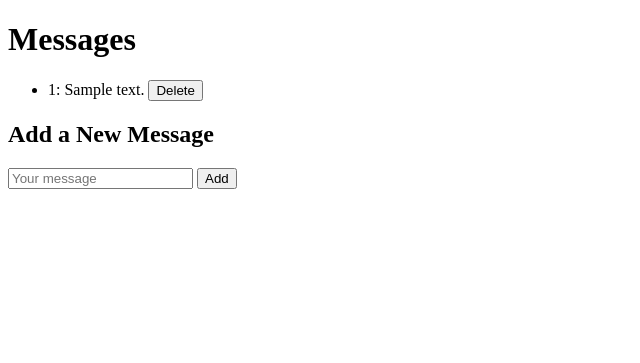
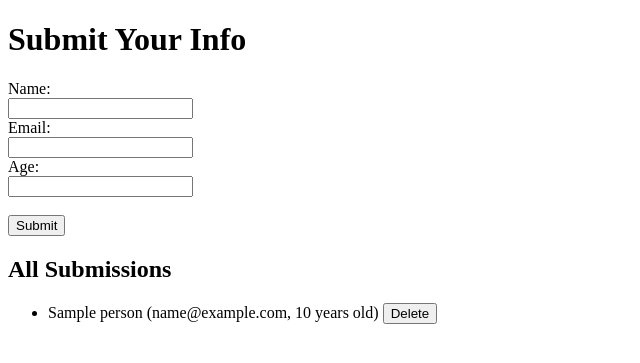
Before and after one commit to ashrafhashashx/flask-template, a Flask app: page / in a window 1280 px wide. Shown: the top 363 px of the page, without its empty margins (0-640 px from the left). Run offline with Flask 3, Linux system fonts and the light colour scheme; tables that the repository leaves empty hold one stand-in row (values such as "Sample post").

Commit message:
testing personal info form

```diff
--- a/app.py
+++ b/app.py
@@ -1,7 +1,12 @@
 # Import necessary modules
+from json import dumps, dump
+from pathlib import Path
+
 from flask import Flask, request, render_template  # Flask for building web routes, request for reading URL parameters
 from flask_sqlalchemy import SQLAlchemy   # SQLAlchemy is a database toolkit for Python
 import os                                 # Used to access environment variables like the database URL
+
+OUTPUT_PATH = Path('OUTPUT')
 
 # Create the Flask application
 app = Flask(__name__)
@@ -16,44 +21,44 @@ app.config['SQLALCHEMY_TRACK_MODIFICATIONS'] = False
 db = SQLAlchemy(app)
 
 # Define a model (table) for storing messages in the database
-class Message(db.Model):
-    id = db.Column(db.Integer, primary_key=True)        # Unique ID for each message (auto-increment)
-    text = db.Column(db.String(100), nullable=False)    # Text of the message (required field)
-
-# # Route for the home page: shows all messages in the database
-# @app.route("/")
-# def home():
-#     messages = Message.query.all()  # Fetch all messages
-#     return "<br>".join([f"{m.id}: {m.text}" for m in messages])  # Show messages as simple HTML
-#
-# # Route to add a new message: /add?text=YourMessage
-# @app.route("/add")
-# def add_message():
-#     text = request.args.get("text", "Hello from Flask!")  # Get message text from URL parameter
-#     msg = Message(text=text)                              # Create new Message object
-#     db.session.add(msg)                                   # Add it to the session
-#     db.session.commit()                                   # Save it to the database
-#     return f"Added: {msg.text}"                           # Confirmation
+class Person(db.Model):
+    id = db.Column(db.Integer, primary_key=True)
+    name = db.Column(db.String(100), nullable=False)
+    email = db.Column(db.String(100), nullable=False)
+    age = db.Column(db.Integer, nullable=False)
 
 @app.route("/", methods=["GET"])
 def home():
-    messages = Message.query.all()
-    return render_template("home.html", messages=messages)
+    people = Person.query.all()
+    return render_template("home.html", people=people)
 
 @app.route("/add", methods=["POST"])
-def add_message():
-    text = request.form.get("text")
-    msg = Message(text=text)
-    db.session.add(msg)
+def add_person():
+    # Create a dictionary from form data
+    data = {
+        "name": request.form.get("name"),
+        "email": request.form.get("email"),
+        "age": int(request.form.get("age"))
+    }
+
+    # Save it locally
+    with open('test.json', 'w') as f:
+        dump(data, f, indent=4)
+
+    # Save it to the database
+    person = Person(**data)
+    db.session.add(person)
     db.session.commit()
-    return "Message added! <a href='/'>Go back</a>"
+
+    return "Person added! <a href='/'>Go back</a>"
 
 @app.route("/delete/<int:msg_id>", methods=["POST"])
 def delete_message(msg_id):
-    msg = Message.query.get_or_404(msg_id)
-    db.session.delete(msg)
+    person = Person.query.get_or_404(msg_id)
+    db.session.delete(person)
     db.session.commit()
-    return "Message deleted! <a href='/'>Go back</a>"
+    return "Person deleted! <a href='/'>Go back</a>"
+
 
 
 # Create the database tables (only runs if they don't exist yet)
--- a/templates/home.html
+++ b/templates/home.html
@@ -1,25 +1,33 @@
 <!DOCTYPE html>
 <html>
 <head>
-    <title>Messages</title>
+    <title>Personal Info Form</title>
 </head>
 <body>
-    <h1>Messages</h1>
+    <h1>Submit Your Info</h1>
+    <form method="post" action="/add">
+        <label>Name:</label><br>
+        <input type="text" name="name" required><br>
+
+        <label>Email:</label><br>
+        <input type="email" name="email" required><br>
+
+        <label>Age:</label><br>
+        <input type="number" name="age" required><br><br>
+
+        <button type="submit">Submit</button>
+    </form>
+
+    <h2>All Submissions</h2>
     <ul>
-        {% for msg in messages %}
+        {% for person in people %}
             <li>
-                {{ msg.id }}: {{ msg.text }}
-                <form method="POST" action="/delete/{{ msg.id }}" style="display:inline;">
+                {{ person.name }} ({{ person.email }}, {{ person.age }} years old)
+                <form method="POST" action="/delete/{{ person.id }}" style="display:inline;">
                     <button type="submit">Delete</button>
                 </form>
             </li>
         {% endfor %}
     </ul>
-
-    <h2>Add a New Message</h2>
-    <form method="post" action="/add">
-        <input type="text" name="text" placeholder="Your message" required>
-        <button type="submit">Add</button>
-    </form>
 </body>
 </html>
```
